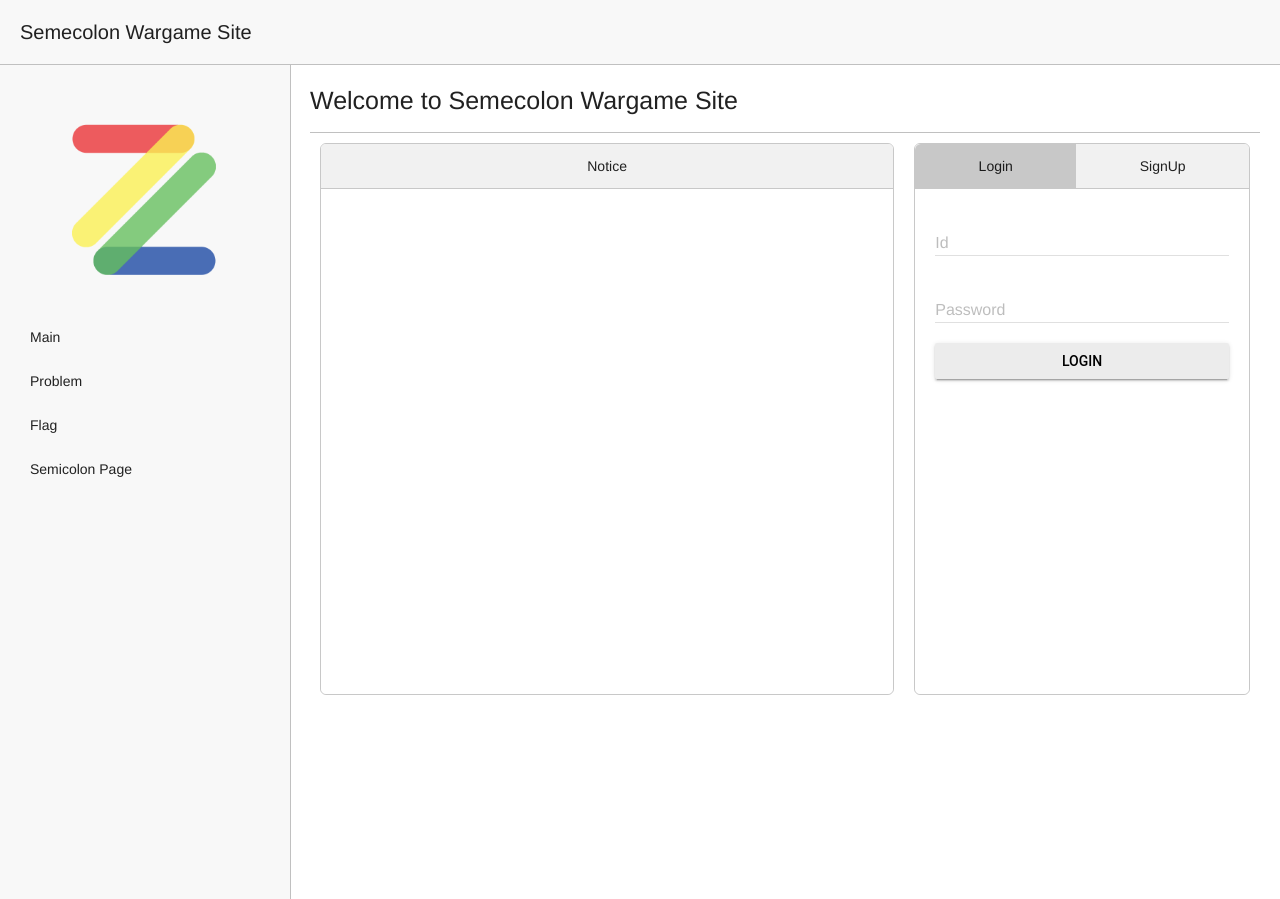
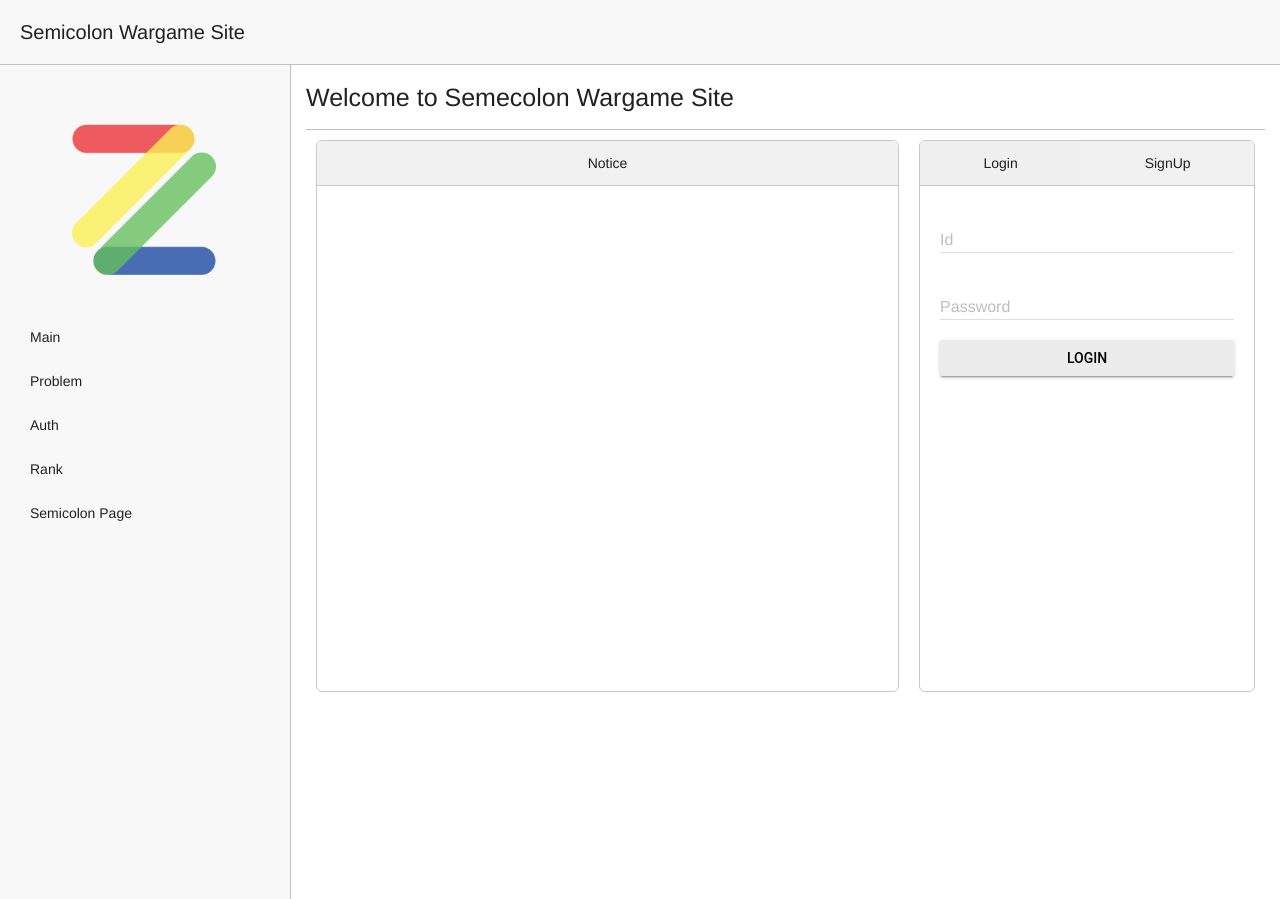
Before and after one commit to ilwp104/semicolonwargame, a PHP site: page / in a window 1280 px wide. Run offline with PHP 8.4, Linux system fonts and the light colour scheme; some libraries are stand-ins or nearby versions.

Commit message:
main 분리 및 생성

```diff
--- a/css/index.css
+++ b/css/index.css
@@ -43,10 +43,6 @@ nav.sign{
   padding: 10px;
 
 }
-
-.wrapNavMenu p:hover{
-  background-color: #cccccc;
-}
 .wrapNavMenu div{
   display: flex;
   flex-direction: row;
@@ -58,84 +54,17 @@ nav.sign{
   padding: 10px;
   transition: 0.5s;
 }
-
-/*글쓰는 부분*/
-main{
-  width: 100%;
-  margin:  68px 20px 20px 310px;
+iframe{
+  margin-top: 65px;
+  margin-left: 291px;
+  padding: 0 15px 15px 15px;
+  height: calc(100vh - 80px);
 }
 main>p{
   font-size: 25px;
   margin : 0;
   padding: 20px 0 20px 0;
   border-bottom: 1px solid silver;
-}
-.WrapContent{
-  display: flex;
-
-}
-.notice{
-  width : calc(100% - 350px);
-}
-.login{
-  width : 350px;
-}
-.notice, .login{
-  margin : 10px;
-  border: 1px solid #c8c8c8;
-  border-radius: 6px;
-  display: flex;
-  flex-direction: column;
-  height: 550px;
-}
-
-.NoticeHeader, .loginHeader{
-  background-color: #f1f1f1;
-  height: 45px;
-  text-align: center;
-  border-bottom: 1px solid;
-  border-color : #c8c8c8;
-  border-top-right-radius: 5px;
-  border-top-left-radius: 5px;
-  display: flex;
-  flex-direction: row;
-}
-.NoticeHeader>p{
-  flex-grow: 1;
-  margin : 0;
-  padding: 10px;
-  border-top-left-radius: 6px;
-  border-top-right-radius: 6px;
-}
-.loginHeader>p{
-  flex-grow: 1;
-  margin : 0;
-  padding: 10px;
-  transition: .5s;
-}
-.loginHeader>p:nth-child(1){
-  border-top-left-radius: 6px;
-  background-color: #f1f1f1;
-}
-.loginHeader>p:nth-child(2){
-  border-top-right-radius: 6px;
-}
-.NoticeArticle, .loginArticle, .signupArticle{
-  padding: 20px;
-  background-color: white;
-  height: 100%;
-  border-bottom-right-radius: 6px;
-  border-bottom-left-radius: 6px;
-}
-.loginArticle div, .signupArticle div{
-    width: 100%;
-}
-.loginArticle form, .signupArticle form{
-  display: flex;
-  flex-direction: column;
-}
-.signupArticle{
-  display : none;
 }
 header{
   /*background-color: rgba(0,0,0,0);*/
--- /dev/null
+++ b/css/main.css
@@ -0,0 +1,70 @@
+.WrapContent{
+  display: flex;
+
+}
+.notice{
+  width : calc(100% - 350px);
+}
+.login{
+  width : 350px;
+}
+.notice, .login{
+  margin : 10px;
+  border: 1px solid #c8c8c8;
+  border-radius: 6px;
+  display: flex;
+  flex-direction: column;
+  height: 550px;
+}
+
+.NoticeHeader, .loginHeader{
+  background-color: #f1f1f1;
+  height: 45px;
+  text-align: center;
+  border-bottom: 1px solid;
+  border-color : #c8c8c8;
+  border-top-right-radius: 5px;
+  border-top-left-radius: 5px;
+  display: flex;
+  flex-direction: row;
+}
+.NoticeHeader>p{
+  flex-grow: 1;
+  margin : 0;
+  padding: 10px;
+  border-top-left-radius: 6px;
+  border-top-right-radius: 6px;
+}
+.loginHeader>p{
+  flex-grow: 1;
+  margin : 0;
+  padding: 10px;
+  transition: .5s;
+}
+.loginHeader>p:nth-child(1){
+  border-top-left-radius: 6px;
+  background-color: #f1f1f1;
+}
+.loginHeader>p:nth-child(2){
+  border-top-right-radius: 6px;
+}
+.NoticeArticle, .loginArticle, .signupArticle{
+  padding: 20px;
+  background-color: white;
+  height: 100%;
+  border-bottom-right-radius: 6px;
+  border-bottom-left-radius: 6px;
+}
+.loginArticle div, .signupArticle div{
+    width: 100%;
+}
+.loginArticle form, .signupArticle form{
+  display: flex;
+  flex-direction: column;
+}
+.signupArticle{
+  display : none;
+}
+.mdl-textfield__label:after {
+    background-color: #c8c8c8;
+}
--- a/index.php
+++ b/index.php
@@ -13,25 +13,39 @@
   </head>
   <body>
     <script type="text/javascript">
-    $(function (){
-      $(".loginHeader p:nth-child(1)").css("background-color","#c8c8c8");
-    });
-      function changelogin(){
-          $(".loginArticle").css("display","block");
-          $(".signupArticle").css("display","none");
-          $(".loginHeader p:nth-child(1)").css("background-color","#c8c8c8");
-          $(".loginHeader p:nth-child(2)").css("background-color","#f1f1f1");
+      function ChangeIframe(change) {
+        if (change == "main") {
+          $("#mainIframe").attr("src","./main.php");
+          $(".main").css("background-color","#c8c8c8");
+          $(".problem").css("background-color","#f8f8f8");
+          $(".auth").css("background-color","#f8f8f8");
+          $(".rank").css("background-color","#f8f8f8");
         }
-      function changesignup(){
-          $(".loginArticle").css("display","none");
-          $(".signupArticle").css("display","block");
-          $(".loginHeader p:nth-child(1)").css("background-color","#f1f1f1");
-          $(".loginHeader p:nth-child(2)").css("background-color","#c8c8c8");
+        else if (change == "problem") {
+          $("#mainIframe").attr("src","./problem.php");
+          $(".main").css("background-color","#f8f8f8");
+          $(".problem").css("background-color","#c8c8c8");
+          $(".auth").css("background-color","#f8f8f8");
+          $(".rank").css("background-color","#f8f8f8");
+        }
+        else if (change == "auth"){
+          $("#mainIframe").attr("src","./auth.php");
+          $(".main").css("background-color","#f8f8f8");
+          $(".problem").css("background-color","#f8f8f8");
+          $(".auth").css("background-color","#c8c8c8");
+          $(".rank").css("background-color","#f8f8f8");
+        }
+        else if (change == "rank"){
+          $("#mainIframe").attr("src","./rank.php");
+          $(".main").css("background-color","#f8f8f8");
+          $(".problem").css("background-color","#f8f8f8");
+          $(".auth").css("background-color","#f8f8f8");
+          $(".rank").css("background-color","#c8c8c8");
+        }
       }
     </script>
-
     <header>
-        <p style="font-size : 20px; margin : 0">Semecolon Wargame Site</p>
+      <p style="font-size : 20px; margin : 0">Semicolon Wargame Site</p>
     </header>
 
     <article class="article">
@@ -40,89 +54,15 @@
           <img src="./img/semicolon_logo.png" class="semiicon" alt="세미 로고">
         </div>
         <div class="wrapNavMenu">
-            <p class="" onclick="location.href='index.php';">Main</p>
-            <p class="" onclick="location.href='problem.php';">Problem</p>
-            <p class="" onclick="location.href='flag.php';">Flag</p>
-            <p class="" onclick="location.href='http://semi2012.godohosting.com/';">Semicolon Page</p>
+          <p class="main" onclick="ChangeIframe('main')">Main</p>
+          <p class="problem" onclick="ChangeIframe('problem')">Problem</p>
+          <p class="auth" onclick="ChangeIframe('auth')">Auth</p>
+          <p class="rank" onclick="ChangeIframe('rank')">Rank</p>
+          <p class="homepage" onclick="location.href='http://semi2012.godohosting.com/';">Semicolon Page</p>
         </div>
       </nav>
 
-      <main>
-        <p>Welcome to Semecolon Wargame Site</p>
-        <div class="WrapContent">
-          <div class="notice">
-            <div class="NoticeHeader">
-              <p>Notice</p>
-            </div>
-            <div class="NoticeArticle">
-              <?php
-              //DB chat 내용 넣기
-              echo "<p></p>";
-              ?>
-            </div>
-          </div>
-
-          <div class="login">
-            <div class="loginHeader">
-              <p onclick="changelogin();">Login</p>
-              <p onclick="changesignup();">SignUp</p>
-            </div>
-
-            <div class="loginArticle">
-              <form class="loginform" action="login.php" method="post">
-                <div class="mdl-textfield mdl-js-textfield mdl-textfield--floating-label">
-                 <input class="mdl-textfield__input" name="id" type="text" id="sample3">
-                 <label class="mdl-textfield__label" for="sample3">Id</label>
-               </div>
-
-                <div class="mdl-textfield mdl-js-textfield mdl-textfield--floating-label">
-                  <input class="mdl-textfield__input" name="password" type="text" id="sample3">
-                  <label class="mdl-textfield__label" for="sample3">Password</label>
-                </div>
-
-                <input class="mdl-button mdl-js-button mdl-button--raised mdl-js-ripple-effect" type="submit" value="Login">
-              </form>
-            </div>
-
-            <div class="signupArticle">
-              <form class="signupform" action="signup.php" method="post">
-                <div class="mdl-textfield mdl-js-textfield mdl-textfield--floating-label">
-                  <input class="mdl-textfield__input" name="nickname" type="text" id="sample3">
-                  <label class="mdl-textfield__label" for="sample3">닉네임</label>
-                </div>
-
-                <div class="mdl-textfield mdl-js-textfield mdl-textfield--floating-label">
-                 <input class="mdl-textfield__input" name="id" type="text" id="sample3">
-                 <label class="mdl-textfield__label" for="sample3">아이디</label>
-                </div>
-
-                <div class="mdl-textfield mdl-js-textfield mdl-textfield--floating-label">
-                  <input class="mdl-textfield__input" name="password" type="text" id="sample3">
-                  <label class="mdl-textfield__label" for="sample3">비밀번호</label>
-                </div>
-
-                <div class="mdl-textfield mdl-js-textfield mdl-textfield--floating-label">
-                  <input class="mdl-textfield__input" name="name" type="text" id="sample3">
-                  <label class="mdl-textfield__label" for="sample3">이름</label>
-                </div>
-
-                <div class="mdl-textfield mdl-js-textfield mdl-textfield--floating-label">
-                  <input class="mdl-textfield__input" name="phonenum" type="text" id="sample3">
-                  <label class="mdl-textfield__label" for="sample3">전화번호</label>
-                </div>
-
-                <div class="mdl-textfield mdl-js-textfield mdl-textfield--floating-label">
-                  <input class="mdl-textfield__input" name="shool" type="text" id="sample3">
-                  <label class="mdl-textfield__label" for="sample3">소속학교</label>
-                </div>
-
-                <input class="mdl-button mdl-js-button mdl-button--raised mdl-js-ripple-effect" type="submit" value="Signup">
-              </form>
-            </div>
-
-          </div>
-        </div>
-      </main>
+      <iframe id="mainIframe" src="./main.php"></iframe>
     </article>
   </body>
 </html>
```
Lines whose indentation alone changed are shown as unchanged.
